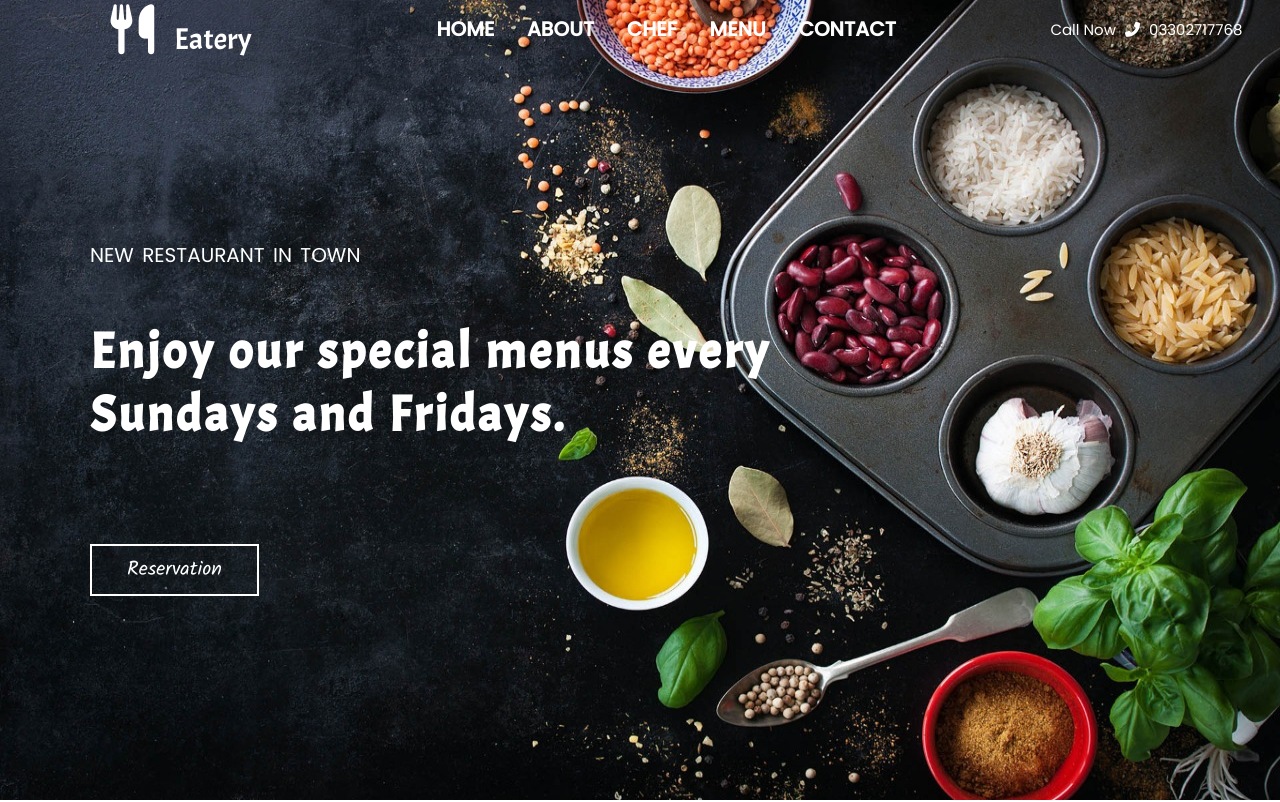
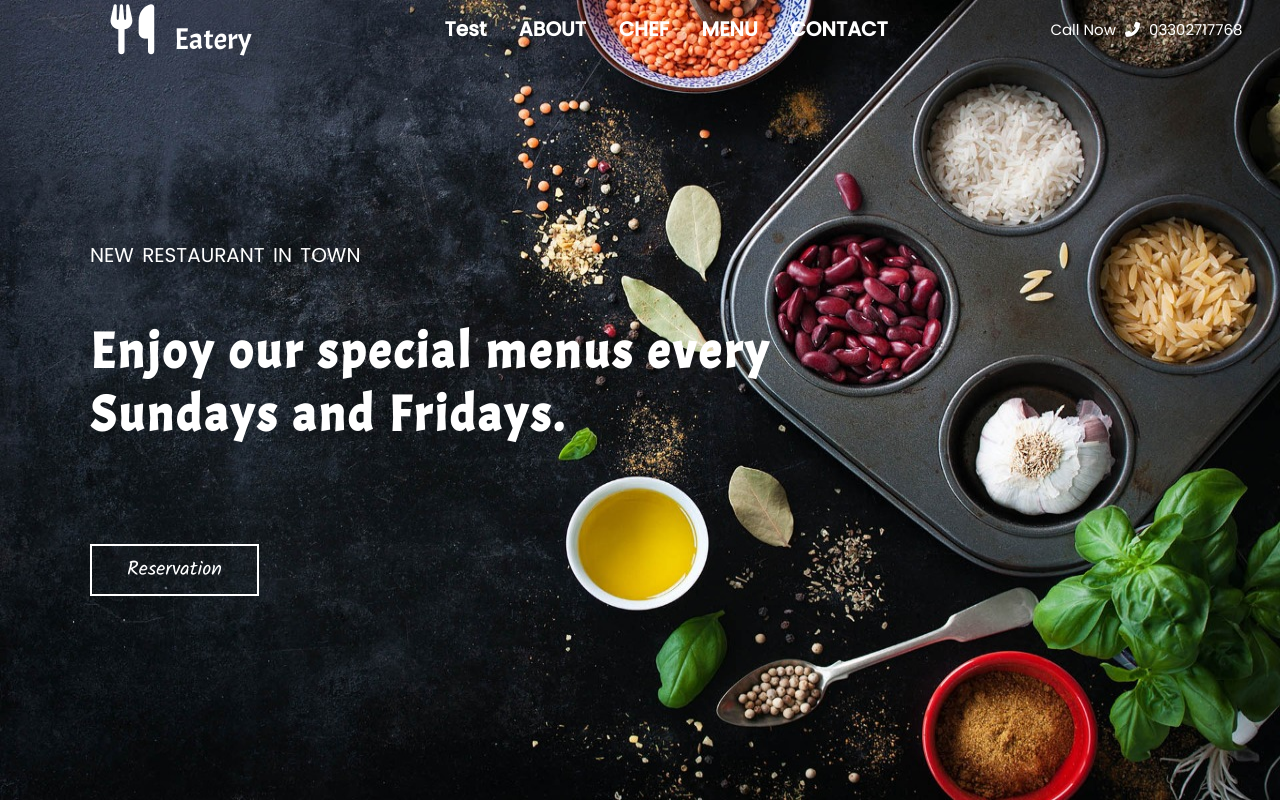
Before and after one commit to Daniyal-Irshad/resturant-web, a plain HTML site: page index.html in a window 1280 px wide. Shown: the top 802 px of the page. Drawn offline with Linux system fonts and the light colour scheme.

Commit message:
Done with NavBar changes!

```diff
--- a/index.html
+++ b/index.html
@@ -20,7 +20,7 @@
                     </div>
                     <div class="menuBar-center flex">
                         <ul>
-                            <li class="menu">HOME</li>
+                            <li class="menu">Test</li>
                             <li class="menu">ABOUT</li>
                             <li class="menu">CHEF</li>
                             <li class="menu">MENU</li>
```
